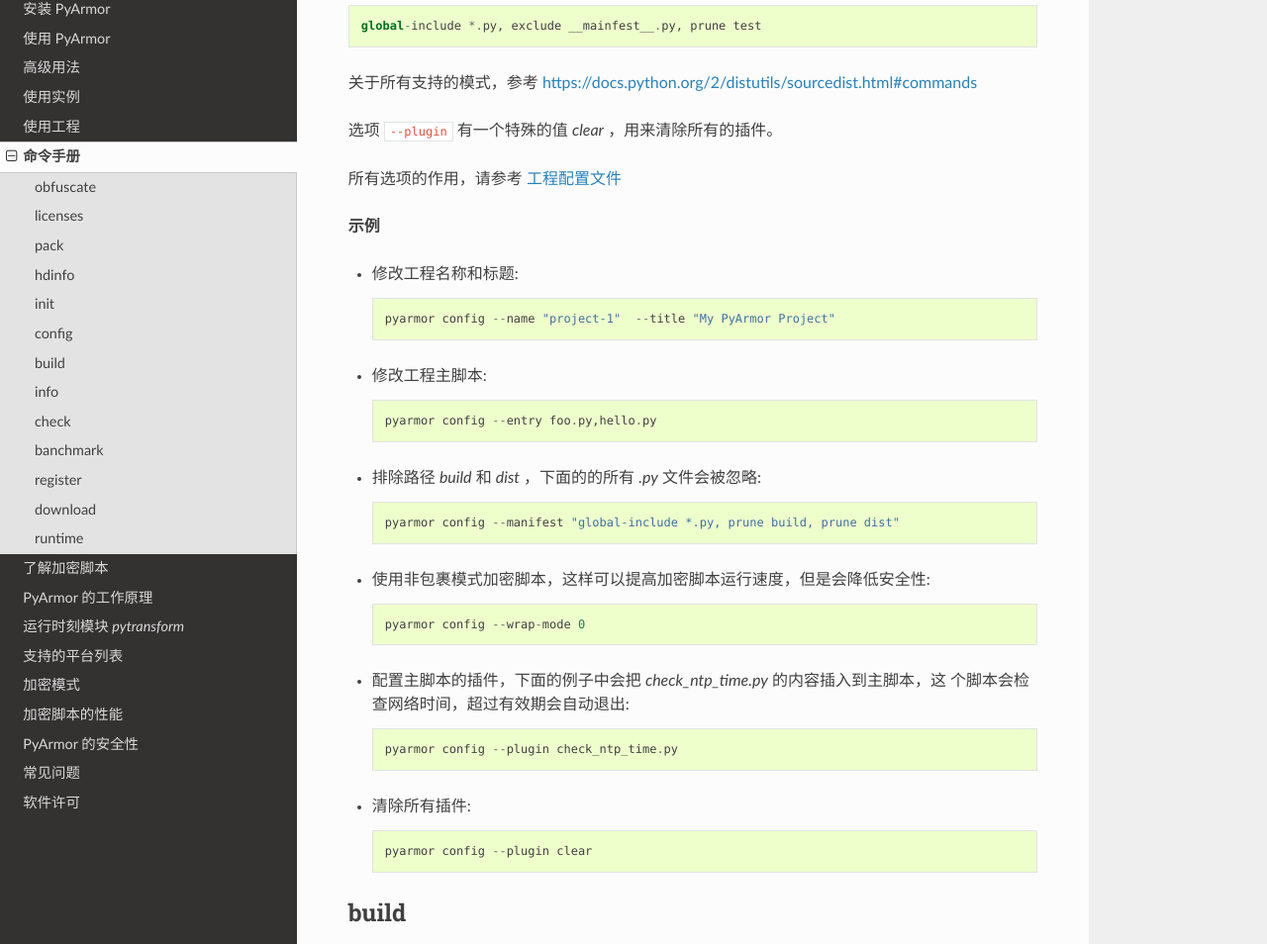
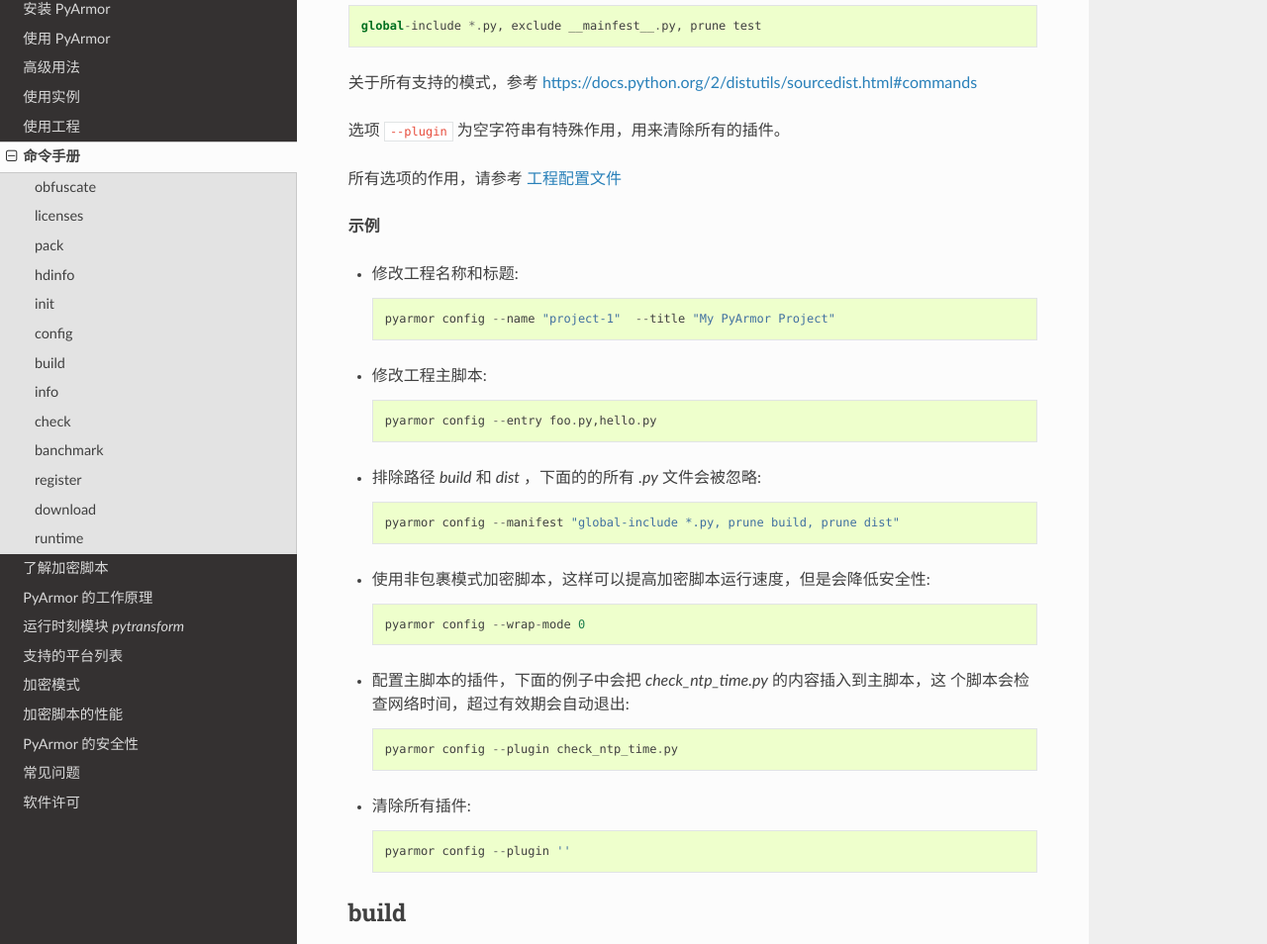
Before and after one commit to dashingsoft/pyarmor-docs-zh, a Sphinx documentation site: the page built from docs/man.rst, in a window 1280 px wide and 1400 px high, scrolled down 14101 px. Shown: the part 136-1090 px from the top of the window at 99% size. Built offline with Sphinx 7.4.7 and the Read the Docs theme 2.0.0, drawn with Linux system fonts in a browser that asks for light colours.

Commit message:
Use empty string to clear plugins

```diff
--- a/docs/man.rst
+++ b/docs/man.rst
@@ -530,7 +530,7 @@
 
 关于所有支持的模式，参考 https://docs.python.org/2/distutils/sourcedist.html#commands
 
-选项 ``--plugin`` 有一个特殊的值 `clear` ，用来清除所有的插件。
+选项 ``--plugin`` 为空字符串有特殊作用，用来清除所有的插件。
 
 所有选项的作用，请参考 :ref:`工程配置文件`
 
@@ -559,7 +559,7 @@
 
 * 清除所有插件::
 
-    pyarmor config --plugin clear
+    pyarmor config --plugin ''
 
 .. _build:
 
```
